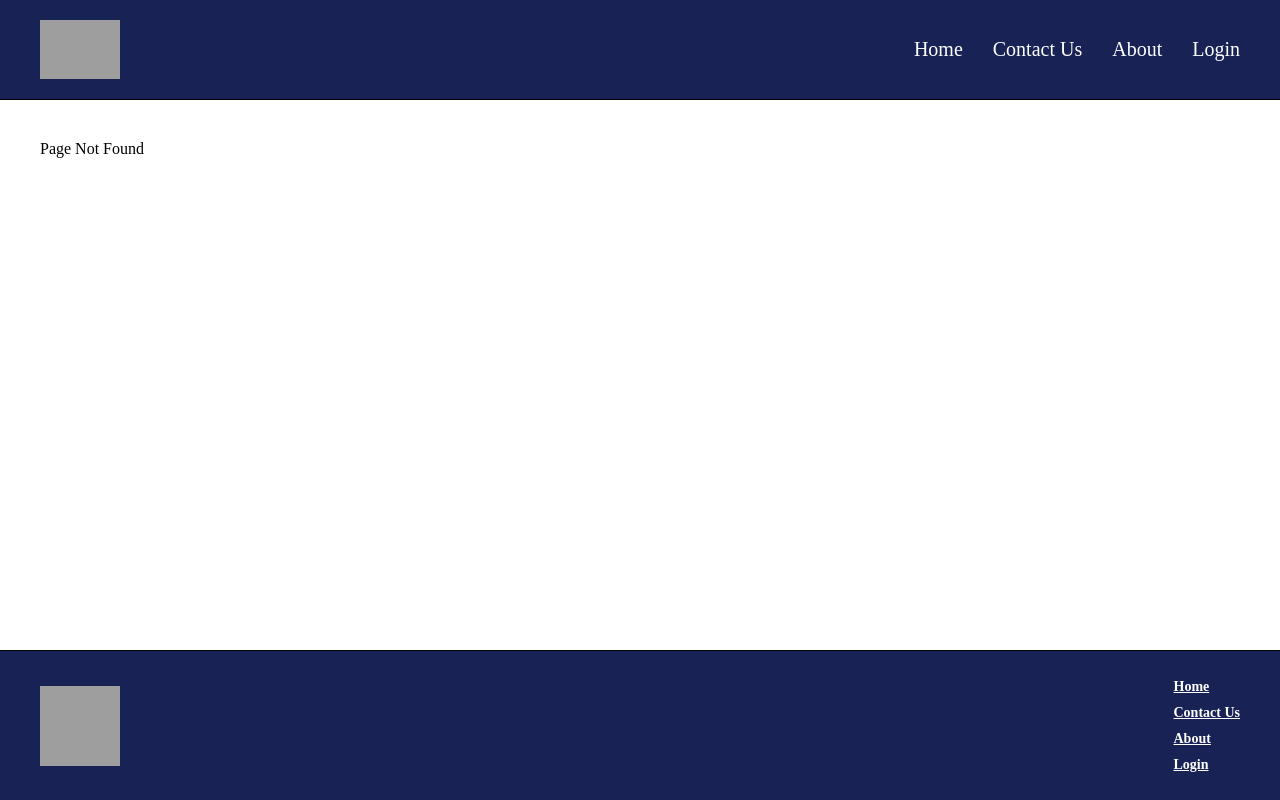
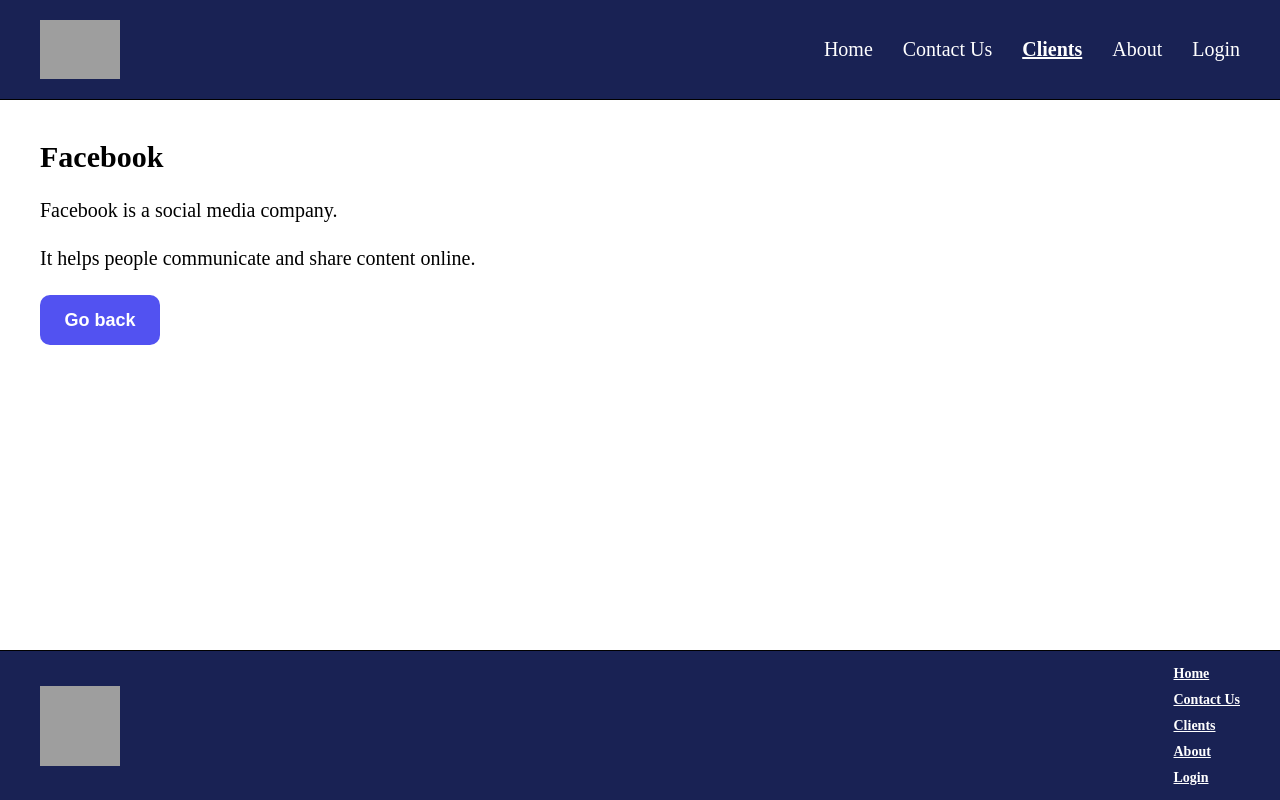
Before and after one commit to BrauerSergej/cohort-67el-fs-frontend-pro-react-ts, a React (Vite) app: page /clients/facebook in a window 1280 px wide. Before the commit this address had no page. Built offline with nearby package versions, Linux system fonts and the light colour scheme; grey boxes are pictures that could not be loaded.

Commit message:
add homework 13

```diff
--- a/src/App.tsx
+++ b/src/App.tsx
@@ -6,6 +6,10 @@
 import LogIn from "pages/EmployeeApp/LogIn/LogIn";
 import ContactUs from "pages/EmployeeApp/ContactUs/ContactUs";
 import GlobalStyles from "styles/GlobalStyles";
+import Clients from "pages/EmployeeApp/Clients/Clients";
+import FaceBook from "pages/EmployeeApp/Clients/Facebook/Facebook";
+import Instagram from "pages/EmployeeApp/Clients/Instagram/Instagram";
+import LinkedIn from "pages/EmployeeApp/Clients/LinkedIn/LinkedIn";
 
 // lessons
 // import Lesson_06 from "./lessons/Lesson_06/Lesson_06";
@@ -23,7 +27,7 @@
 // import Homework_08 from "homeworks/Homework_08/Homework_08";
 // import Homework_09 from "homeworks/Homework_09/Homework_09";
 // import Homework_10 from "homeworks/Homework_10/Homework_10";
-import Homework_12 from "homeworks/Homework_12/Homework_12";
+// import Homework_12 from "homeworks/Homework_12/Homework_12";
 
 function App() {
   return (
@@ -38,6 +42,10 @@
           <Route path="/" element={<Home />} />
           <Route path="/about" element={<About />} />
           <Route path="/contactUs" element={<ContactUs />} />
+          <Route path="clients" element={<Clients />} />
+          <Route path="clients/facebook" element={<FaceBook />} />
+          <Route path="clients/instagram" element={<Instagram />} />
+          <Route path="clients/linkedin" element={<LinkedIn />} />
           <Route path="/login" element={<LogIn />} />
           {/* * - обозначает любой путь  */}
           <Route path="*" element="Page Not Found" />
--- a/src/components/Layout/Layout.tsx
+++ b/src/components/Layout/Layout.tsx
@@ -53,6 +53,7 @@
           <HeaderLink style={getActiveStyles} to="/contactUs">
             Contact Us
           </HeaderLink>
+          <HeaderLink style={getActiveStyles} to="/clients">Clients</HeaderLink>
           <HeaderLink style={getActiveStyles} to="/about">
             About
           </HeaderLink>
@@ -72,6 +73,7 @@
         <FooterNavigation>
           <FooterLink to="/">Home</FooterLink>
           <FooterLink to="/contactUs">Contact Us</FooterLink>
+          <FooterLink to="/clients">Clients</FooterLink>
           <FooterLink to="/about">About</FooterLink>
           <FooterLink to="/login">Login</FooterLink>
         </FooterNavigation>
--- /dev/null
+++ b/src/pages/EmployeeApp/Clients/Clients.tsx
@@ -0,0 +1,28 @@
+import {
+  PageWrapper,
+  ClientTitle,
+  ClientList,
+  ClientLink,
+  ClientItem,
+} from "./styles";
+
+function Clients() {
+  return (
+    <PageWrapper>
+      <ClientTitle>Our Clients</ClientTitle>
+      <ClientList>
+        <ClientItem>
+          <ClientLink to="/clients/facebook">Facebook</ClientLink>
+        </ClientItem>
+        <ClientItem>
+          <ClientLink to="/clients/instagram">Instagram</ClientLink>
+        </ClientItem>
+        <ClientItem>
+          <ClientLink to="/clients/linkedin">LinkeIn</ClientLink>
+        </ClientItem>
+      </ClientList>
+    </PageWrapper>
+  );
+}
+
+export default Clients;
--- /dev/null
+++ b/src/pages/EmployeeApp/Clients/Facebook/Facebook.tsx
@@ -0,0 +1,25 @@
+import { PageWrapper, Title, Description, ButtonControl } from "./styles";
+import { useNavigate } from "react-router-dom";
+import Button from "components/Button/Button";
+
+function FaceBook() {
+  const navigate = useNavigate();
+  const goBack = () => {
+    navigate(-1);
+  };
+
+  return (
+    <PageWrapper>
+      <Title>Facebook</Title>
+      <Description>Facebook is a social media company.</Description>
+      <Description>
+        It helps people communicate and share content online.
+      </Description>
+      <ButtonControl>
+        <Button onClick={goBack} name="Go back" />
+      </ButtonControl>
+    </PageWrapper>
+  );
+}
+
+export default FaceBook;
--- /dev/null
+++ b/src/pages/EmployeeApp/Clients/Facebook/styles.ts
@@ -0,0 +1,25 @@
+import styled from "@emotion/styled";
+
+export const PageWrapper = styled.div`
+  display: flex;
+  flex-direction: column;
+  gap: 25px;
+`;
+
+export const Title = styled.h1`
+  font-size: 30px;
+`;
+
+export const Description = styled.p`
+  font-size: 20px;
+`;
+
+export const ButtonControl = styled.div`
+  width: 100%;
+  & button {
+    border-radius: 10px;
+    font-size: 18px;
+    height: 50px;
+    width: 120px;
+  }
+`;
--- /dev/null
+++ b/src/pages/EmployeeApp/Clients/Instagram/Instagram.tsx
@@ -0,0 +1,27 @@
+import { PageWrapper, Title, Description, ButtonControl } from "./styles";
+import Button from "components/Button/Button";
+import { useNavigate } from "react-router-dom";
+
+function Instagram() {
+  const navigate = useNavigate();
+  const goBack = () => {
+    navigate(-1);
+  };
+
+  return (
+    <PageWrapper>
+      <Title>Instagram</Title>
+      <Description>
+        Instagram is a platform for sharing photos and videos.
+      </Description>
+      <Description>
+        It is popular among bloggers, brands, and creators.
+      </Description>
+      <ButtonControl>
+        <Button onClick={goBack} name="Go back" />
+      </ButtonControl>
+    </PageWrapper>
+  );
+}
+
+export default Instagram;
--- /dev/null
+++ b/src/pages/EmployeeApp/Clients/Instagram/styles.ts
@@ -0,0 +1,25 @@
+import styled from "@emotion/styled";
+
+export const PageWrapper = styled.div`
+  display: flex;
+  flex-direction: column;
+  gap: 25px;
+`;
+
+export const Title = styled.h1`
+  font-size: 30px;
+`;
+
+export const Description = styled.p`
+  font-size: 20px;
+`;
+
+export const ButtonControl = styled.div`
+  width: 100%;
+  & button {
+    border-radius: 10px;
+    font-size: 18px;
+    height: 50px;
+    width: 120px;
+  }
+`;
--- /dev/null
+++ b/src/pages/EmployeeApp/Clients/LinkedIn/LinkedIn.tsx
@@ -0,0 +1,25 @@
+import { useNavigate } from "react-router-dom";
+import { PageWrapper, Title, Description, ButtonControl } from "./styles";
+import Button from "components/Button/Button";
+
+function LinkedIn() {
+  const navigate = useNavigate();
+  const goBack =() => {
+    navigate(-1);
+  }
+
+  return (
+    <PageWrapper>
+      <Title>LinkedIn</Title>
+      <Description>LinkedIn is a professional networking platform.</Description>
+      <Description>
+        People use it to find jobs and build business connections.
+      </Description>
+      <ButtonControl>
+        <Button onClick={goBack} name="Go back"/>
+      </ButtonControl>
+    </PageWrapper>
+  );
+}
+
+export default LinkedIn;
--- /dev/null
+++ b/src/pages/EmployeeApp/Clients/LinkedIn/styles.ts
@@ -0,0 +1,25 @@
+import styled from "@emotion/styled";
+
+export const PageWrapper = styled.div`
+  display: flex;
+  flex-direction: column;
+  gap: 25px;
+`;
+
+export const Title = styled.h1`
+  font-size: 30px;
+`;
+
+export const Description = styled.p`
+  font-size: 20px;
+`;
+
+export const ButtonControl = styled.div`
+  width: 100%;
+  & button {
+    border-radius: 10px;
+    font-size: 18px;
+    height: 50px;
+    width: 120px;
+  }
+`;
--- /dev/null
+++ b/src/pages/EmployeeApp/Clients/styles.ts
@@ -0,0 +1,38 @@
+import styled from "@emotion/styled";
+import { NavLink } from "react-router-dom";
+
+export const PageWrapper = styled.div`
+  width: 100%;
+  min-height: 100%;
+  display: flex;
+  flex-direction: column;
+  flex: 1;
+  gap: 10px;
+`;
+
+export const ClientTitle = styled.h1`
+  font-size: 30px;
+  color: rgba(0, 10, 66, 0.9);
+`;
+
+export const ClientList = styled.ul`
+  display: flex;
+  flex-direction: column;
+  gap: 15px;
+  padding: 0;
+`;
+
+export const ClientItem = styled.li`
+  list-style: none;
+`;
+
+export const ClientLink = styled(NavLink)`
+  font-size: 24px;
+  font-weight: bold;
+  text-decoration: none;
+  color: rgba(0, 10, 66, 0.9);
+
+  &:hover {
+    text-decoration: underline;
+  }
+`;
```
